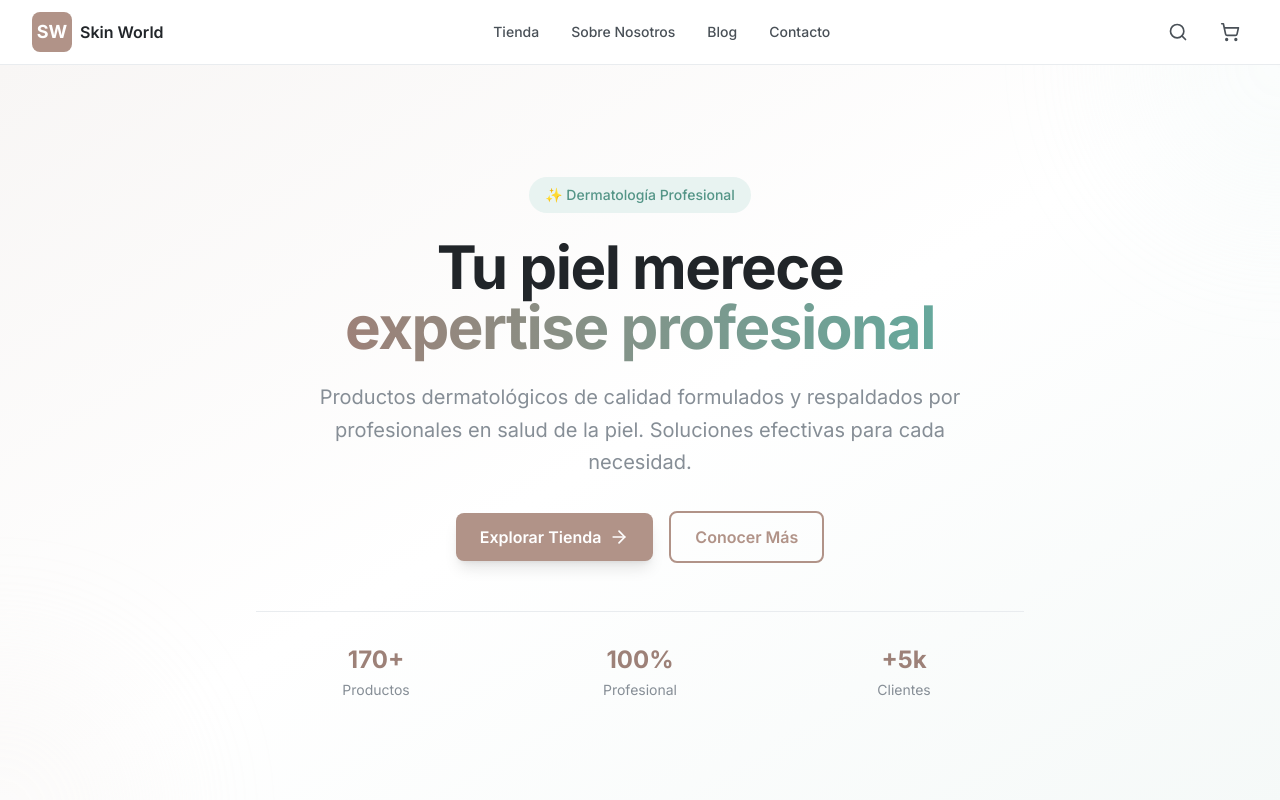
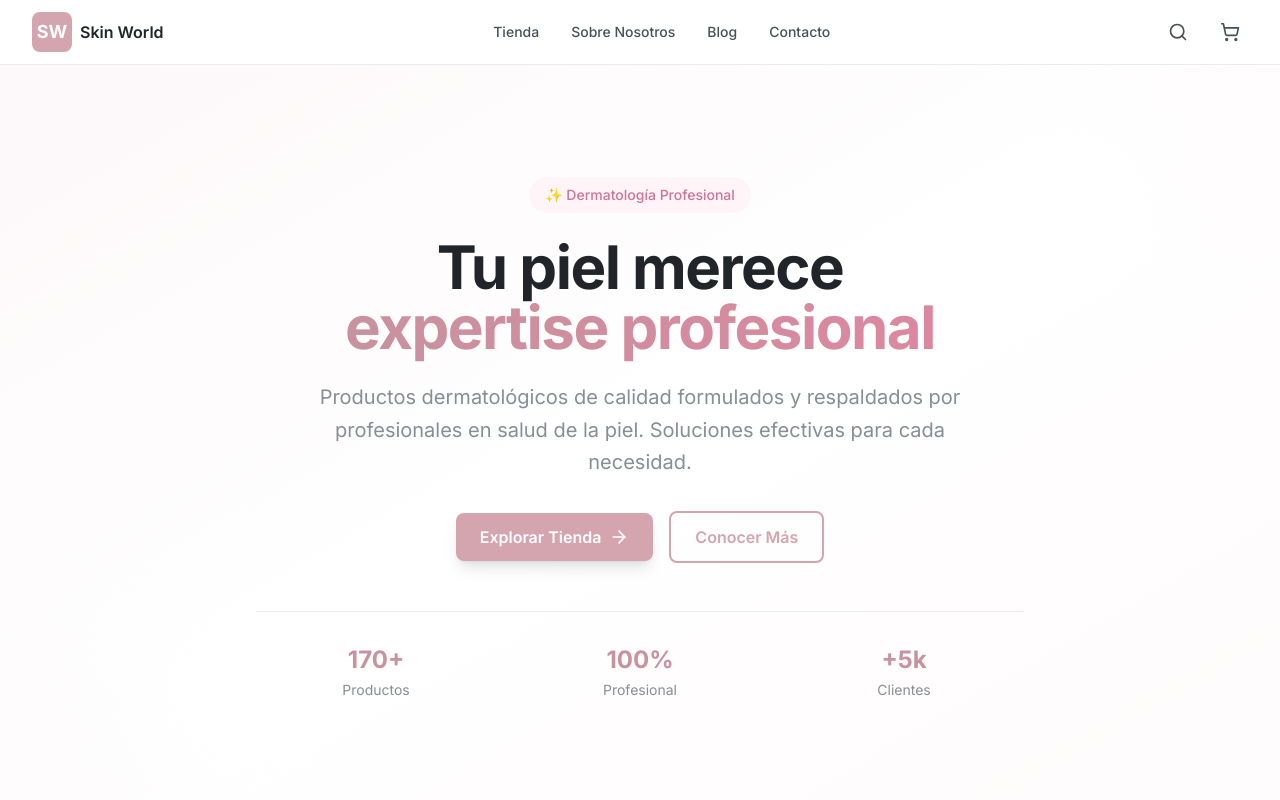
Before and after one commit to kgjcjftctr-hub/skinworld-next, a Next.js app: page / in a window 1280 px wide. Shown: the top 800 px of the page. Built offline with nearby package versions, Linux system fonts and the light colour scheme; a web font is replaced by a local one.

Commit message:
Change colors to original Skin World pink palette

```diff
--- a/tailwind.config.ts
+++ b/tailwind.config.ts
@@ -8,30 +8,30 @@ const config: Config = {
   theme: {
     extend: {
       colors: {
-        // Paleta profesional para dermatología
+        // Paleta Rosa Skin World Original
         'primary': {
-          50: '#f8f6f5',
-          100: '#f0ebe8',
-          200: '#e0d5d0',
-          300: '#d1bfb8',
-          400: '#c1a9a0',
-          500: '#b19388',  // Color primario - café cálido profesional
-          600: '#9d8178',
-          700: '#806a61',
-          800: '#62524a',
-          900: '#453a33',
+          50: '#fdf8f9',
+          100: '#faf1f3',
+          200: '#f5dfe8',
+          300: '#e8c4cc',
+          400: '#e0adb8',
+          500: '#d4a5af',  // Color primario - Rosa Skin World
+          600: '#c8929f',
+          700: '#bc7f8f',
+          800: '#a86a7a',
+          900: '#945562',
         },
         'accent': {
-          50: '#f5f9f8',
-          100: '#e8f3f1',
-          200: '#cce5e1',
-          300: '#b0d7d1',
-          400: '#94c9c1',
-          500: '#78bbb1',  // Accent verde salvia - calma y bienestar
-          600: '#66a89c',
-          700: '#549587',
-          800: '#428272',
-          900: '#30695d',
+          50: '#fffbfc',
+          100: '#fff5f8',
+          200: '#ffe8f0',
+          300: '#ffd4e5',
+          400: '#ffc0d9',
+          500: '#E89BA9',  // Accent rosa más fuerte
+          600: '#dc87a0',
+          700: '#d07397',
+          800: '#c4598e',
+          900: '#b84585',
         },
         'slate': {
           50: '#f8f9fa',
```
